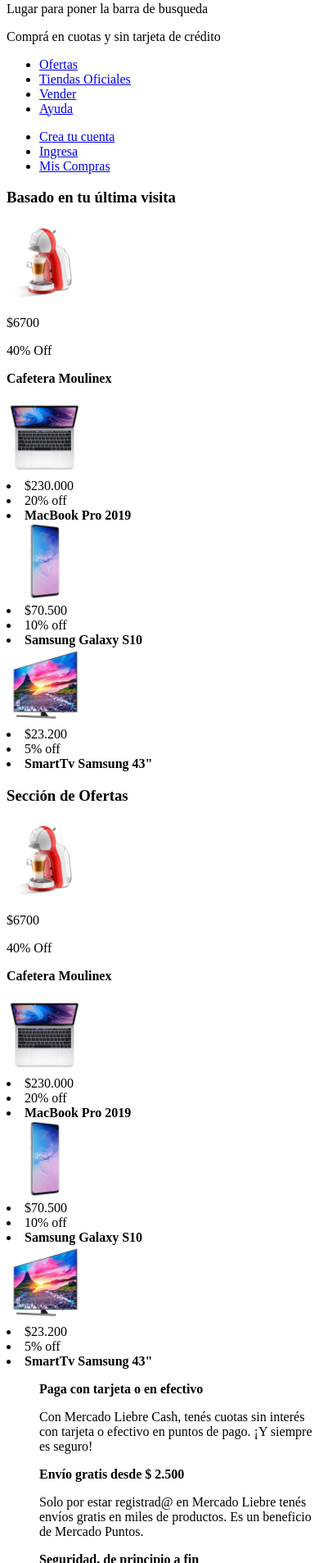
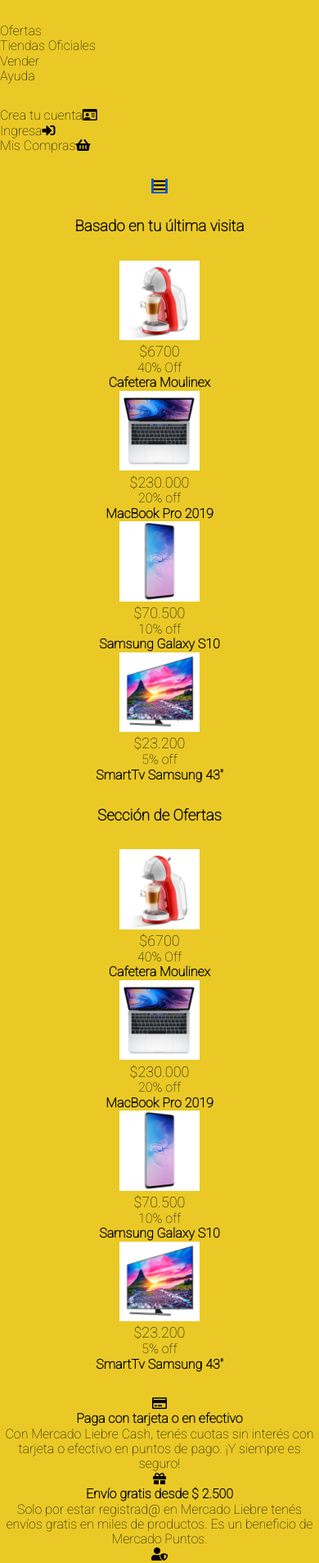
Before and after one commit to SharonFlorez/mercadoLiebre, a website: page views/home.html in a window 390 px wide. Shown: the part 93-2000 px from the top of the page at 82% size. Drawn offline with Linux system fonts and the light colour scheme; files whose address does not match are found by name.

Commit message:
CSS vinculado a HTML con algunos detalles

```diff
--- a/css/styles.css
+++ /dev/null
@@ -1,3 +0,0 @@
-footer.fondo{
-    background-color: gray;
-}
--- a/package.json
+++ b/package.json
@@ -4,7 +4,8 @@
   "description": "",
   "main": "index.js",
   "scripts": {
-    "test": "echo \"Error: no test specified\" && exit 1"
+    "test": "echo \"Error: no test specified\" && exit 1",
+    "start": "node app.js"
   },
   "keywords": [],
   "author": "",
--- /dev/null
+++ b/public/css/styles.css
@@ -0,0 +1,66 @@
+@import url('https://fonts.googleapis.com/css2?family=Roboto:wght@100&display=swap');
+
+*{
+    font-family: 'Roboto', sans-serif;
+    background-color: #EAC926;
+    color: black;
+    text-decoration: none;
+
+}
+
+.cuerpo{
+    font-size: 12px;
+}
+
+.titulares{
+    font-size: 24px;
+}
+.precios{
+    font-size: 18px;
+}
+.descuentos{
+    font-size: 16px;
+}
+.descripcion{
+    font-size: 16px;
+}
+
+p.center{
+    text-align: center;
+}
+
+div{
+    background-color:#1259c3;
+    text-align: center;
+    width: 5%;
+    margin: auto;
+}
+
+h3{
+    font-weight: bold;
+    text-align: center;
+}
+
+article{
+    text-align: center;
+}
+
+Footer{
+    background-color: white;
+    text-align: center;
+}
+
+.iconos{
+    width: 2em;
+    margin-bottom: 10px;
+    margin: auto;
+    color: #1259c3;
+}
+
+.margen{
+    margin-top: 30px;
+    margin-bottom: 30px;
+}
+.margen2{
+    margin-top: 30px;
+}
--- a/views/home.html
+++ b/views/home.html
@@ -4,102 +4,111 @@
     <meta charset="UTF-8">
     <meta http-equiv="X-UA-Compatible" content="IE=edge">
     <meta name="viewport" content="width=device-width, initial-scale=1.0">
-    <link rel="styleseet" href="/css/styles.css"
+    <link rel="stylesheet" href="/css/normalize.css">
+    <link rel="stylesheet" href="/css/styles.css">
+    <link rel="stylesheet" href="https://cdnjs.cloudflare.com/ajax/libs/font-awesome/5.15.3/css/all.min.css"/>
     <title>Mercado Liebre</title>
 </head>
 <body>
     <header>
         <img src="./images/logo-mercado-liebre.svg"width="50%">
-        <p>
-            Lugar para poner la barra de busqueda
-        </p>
-        <p>
-            Comprá en cuotas y sin tarjeta de crédito
+
+       <p>Lugar para poner la barra de busqueda </p>
+
+        <p class="center">
+            <i class="fas fa-hand-holding-usd"></i> Comprá en cuotas y sin tarjeta de crédito
         </p>
         <nav>
-            <ul>
+            <ul class="margen" type="none">
                 <li><a href="#">Ofertas</a> </li>
                 <li><a href="#">Tiendas Oficiales</a> </li>
                 <li><a href="#">Vender</a> </li>
                 <li><a href="#">Ayuda</a> </li>
             </ul>
-            <ul>
-                <li><a href="#">Crea tu cuenta</a> </li>
-                <li><a href="#">Ingresa</a> </li>
-                <li><a href="#">Mis Compras</a> </li>
+
+            <ul class="margen" type="none">
+                <li><a href="#">Crea tu cuenta</a><i class="far fa-id-card"></i> </li>
+                <li><a href="#">Ingresa</a><i class="fas fa-sign-in-alt"></i> </li>
+                <li><a href="#">Mis Compras</a><i class="fas fa-shopping-basket"></i> </li>
             </ul>
         </nav>
+        <div class="burger-menu">
+            <i class="fas fa-bars"></i>
+        </div>
     </header>
 <main>
-    <h3>Basado en tu última visita</h3>
+    <h3 class="titulares, margen">Basado en tu última visita</h3>
     <section>
         <article>
             <img src="./images/img-cafetera-moulinex.jpg" alt=""width="25%">
-            <p>$6700</p>
-            <p>40% Off</p>
-            <p><b>Cafetera Moulinex</b></p>
+            <p class="precios">$6700</p>
+            <p class="descuentos"> 40% Off</p>
+            <p class="descripciones"><b>Cafetera Moulinex</b></p>
         </article>
     </section>
     <article>
         <img src="./images/img-macbook-pro-2019.jpg" alt=""width="25%">
-        <li>$230.000</li>
-        <li>20% off</li>
-        <li><b>MacBook Pro 2019</b></li>
+        <p class="precios">$230.000</p>
+        <p class="descuentos">20% off</p>
+        <p class="descripciones"><b>MacBook Pro 2019</b></p>
     </article>
     <article>
         <img src="./images/img-samsung-galaxy-s10.jpg" alt=""width="25%">
-        <li>$70.500</li>
-        <li>10% off</li>
-        <li><b>Samsung Galaxy S10</b></li>
+        <p class="precios">$70.500</p>
+        <p class="descuentos">10% off</p>
+        <p class="descripciones"><b>Samsung Galaxy S10</b></li>
    </article>
    <article>
         <img src="./images/img-tv-samsung-smart.jpg" alt=""width="25%">
-        <li>$23.200</li>
-        <li>5% off</li>
-        <li><b>SmartTv Samsung 43"</b></li>
+        <p class="precios">$23.200</p>
+        <p class="descuentos">5% off</p>
+        <p class="descripciones"><b>SmartTv Samsung 43"</b></p>
     </article>
 
-    <h3>Sección de Ofertas</h3>
+    <h3 class="titulares, margen"> Sección de Ofertas</h3>
     <section>
         <article>
             <img src="./images/img-cafetera-moulinex.jpg" alt=""width="25%">
-            <p>$6700</p>
-            <p>40% Off</p>
-            <p><b>Cafetera Moulinex</b></p>
+            <p class="precios">$6700</p>
+            <p class="descuentos">40% Off</p>
+            <p class="descripciones"><b>Cafetera Moulinex</b></p>
         </article>
     </section>
     <article>
         <img src="./images/img-macbook-pro-2019.jpg" alt=""width="25%">
-        <li>$230.000</li>
-        <li>20% off</li>
-        <li><b>MacBook Pro 2019</b></li>
+        <p class="precios">$230.000</p>
+        <p class="descuentos">20% off</p>
+        <p class="descripciones"><b>MacBook Pro 2019</b></p>
     </article>
     <article>
         <img src="./images/img-samsung-galaxy-s10.jpg" alt=""width="25%">
-        <li>$70.500</li>
-        <li>10% off</li>
-        <li><b>Samsung Galaxy S10</b></li>
+        <p class="precios">$70.500</p>
+        <p class="descuentos">10% off</p>
+        <p class="descripciones"><b>Samsung Galaxy S10</b></p>
    </article>
    <article>
         <img src="./images/img-tv-samsung-smart.jpg" alt=""width="25%">
-        <li>$23.200</li>
-        <li>5% off</li>
-        <li><b>SmartTv Samsung 43"</b></li>
+        <p class="precios">$23.200</p>
+        <p class="descuentos">5% off</p>
+        <p class="descripciones"><b>SmartTv Samsung 43"</b></p>
     </article>
 </main>
 </body>
-<footer class="fondo">
+<footer>
     <ul type="none">
+        <li class="iconos, margen2"><i class="far fa-credit-card"></i> </li>
         <li><b>Paga con tarjeta o en efectivo</b></li>
         <p>
             Con Mercado Liebre Cash, tenés cuotas sin interés con tarjeta o efectivo en
             puntos de pago. ¡Y siempre es seguro!
         </p>
+        <li class="iconos"><i class="fas fa-gift"></i> </li>
         <li><b>Envío gratis desde $ 2.500</b></li>
         <p>
             Solo por estar registrad@ en Mercado Liebre tenés envíos gratis en miles de
             productos. Es un beneficio de Mercado Puntos.
         </p>
+        <li class="iconos"><i class="fas fa-user-shield"></i> </li>
         <li><b>Seguridad, de principio a fin</b></li>
         <p>
             ¿No te gusta? ¡Devolvelo! En Mercado Liebre, no hay nada que no puedas hacer,
```
Also changed, not shown: public/css/normalize.css (added).
